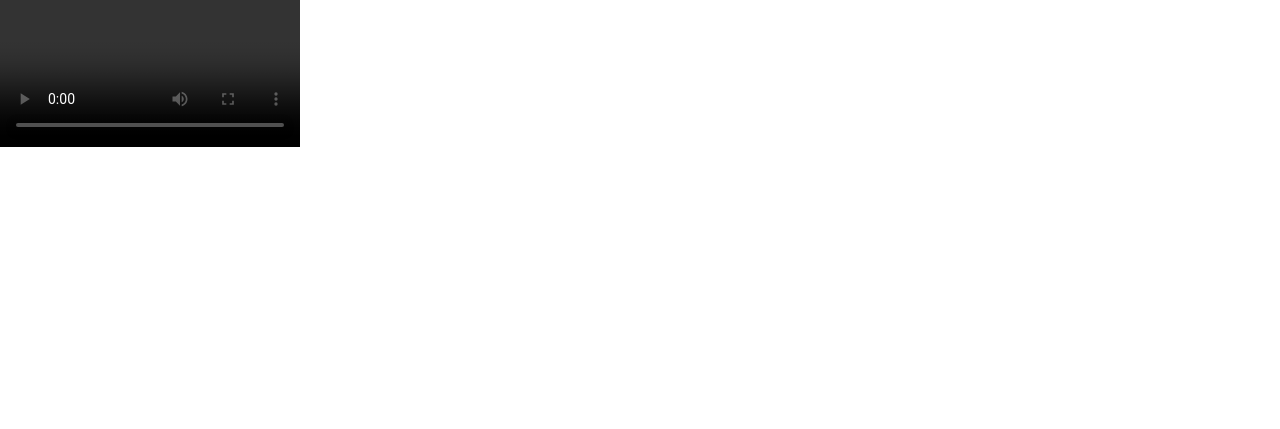
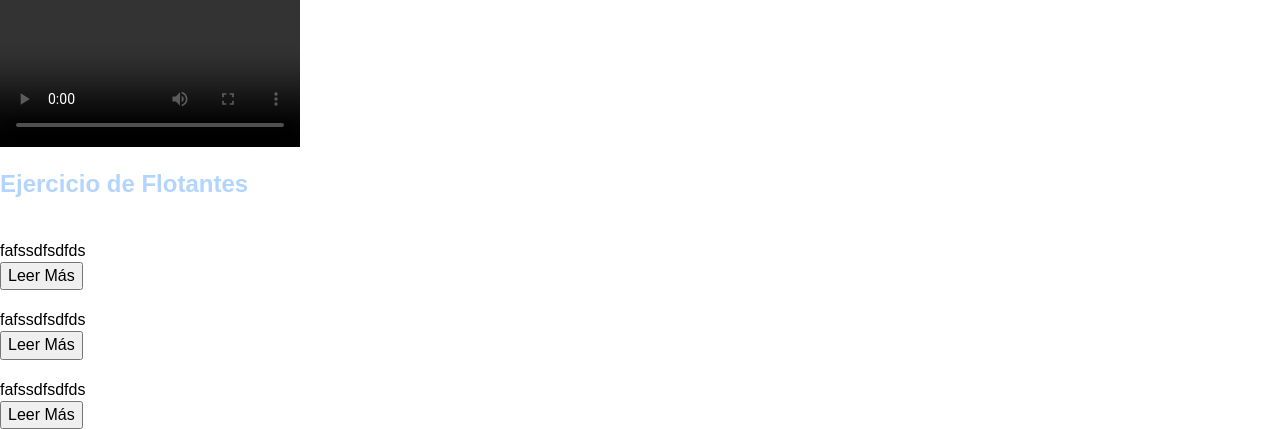
Before and after one commit to urko-vi/proyecto-inicial-html5, a plain HTML site: page index.html in a window 1280 px wide. Shown: the part 680-1109 px from the top of the page. Before the commit the page ends 827 px from the top, so only its background shows below. Drawn offline with nearby package versions, Linux system fonts and the light colour scheme.

Commit message:
Preparado HTML para ejercicio 1

```diff
--- a/index.html
+++ b/index.html
@@ -105,6 +105,29 @@
 
                 </div>
             </section>
+            <section id="ejer1">
+                <header><h2>Ejercicio de Flotantes</h2></header>
+                <div class="clearfix">
+                    <article>
+                        <header><h3></h3></header>
+                        <div></div>
+                        <div>fafssdfsdfds</div>
+                        <button>Leer Más</button>
+                    </article>
+                    <article>
+                        <header><h3></h3></header>
+                        <div></div>
+                        <div>fafssdfsdfds</div>
+                        <button>Leer Más</button>
+                    </article>
+                    <article>
+                        <header><h3></h3></header>
+                        <div></div>
+                        <div>fafssdfsdfds</div>
+                        <button>Leer Más</button>
+                    </article>
+                </div>
+            </section>
 
         </main>
         <footer>
```
